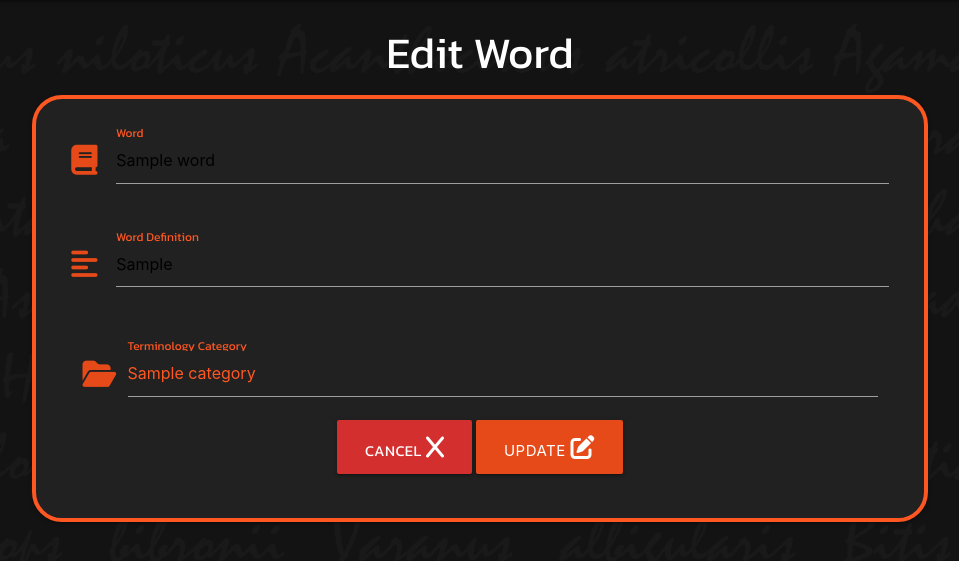
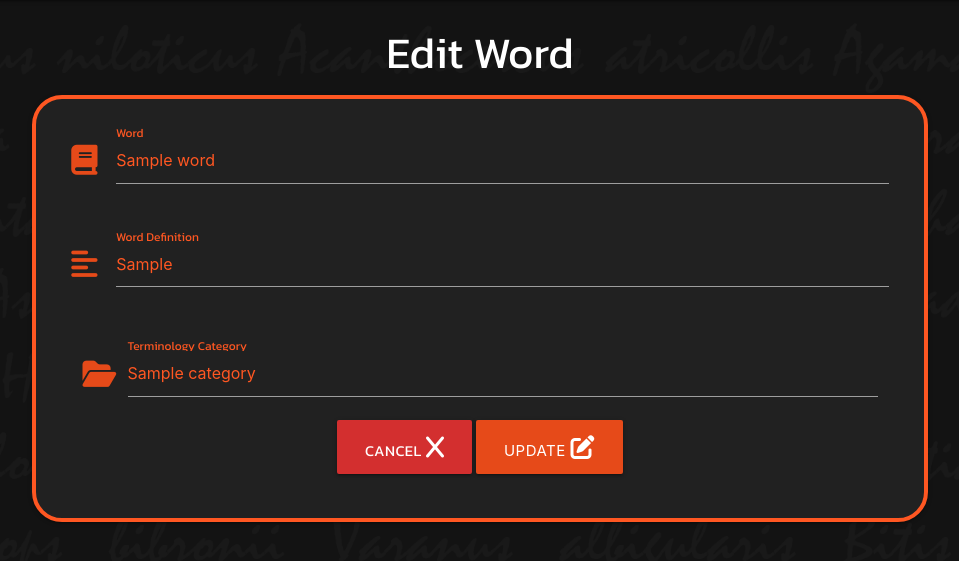
Before and after one commit to SpooshDoosh/MP3-ReptilianDictionary, a Flask app: template templates/edit_word.html in a window 1280 px wide. Shown: the part 64-625 px from the top of the page, without its empty margins (160-1119 px from the left). Run offline with Flask 2, Linux system fonts and the light colour scheme; the template is opened without the code that fills it: most values are stand-ins (such as "Sample title", 1, 10 or a date in 2020); some libraries are stand-ins or nearby versions.

Commit message:
Change input colour

```diff
--- a/templates/edit_word.html
+++ b/templates/edit_word.html
@@ -12,7 +12,7 @@
                 <div class="input-field col s12">
                     <i class="fas fa-book prefix deep-orange-text text-darken-2"></i>
                     <input id="word" name="word" type="text" value="{{ word.word }}"
-                    class="validate" required>
+                    class="validate deep-orange-text" required>
                     <label for="word">Word</label>
                 </div>
             </div>
@@ -21,7 +21,7 @@
             <div class="row">
                 <div class="input-field col s12">
                     <i class="fas fa-align-left prefix deep-orange-text text-darken-2"></i>
-                    <textarea id="word_definition" name="word_definition" class="materialize-textarea validate"
+                    <textarea id="word_definition" name="word_definition" class="materialize-textarea deep-orange-text validate"
                         required>
                     {{- word.word_definition.capitalize() -}}
                     </textarea>
```
